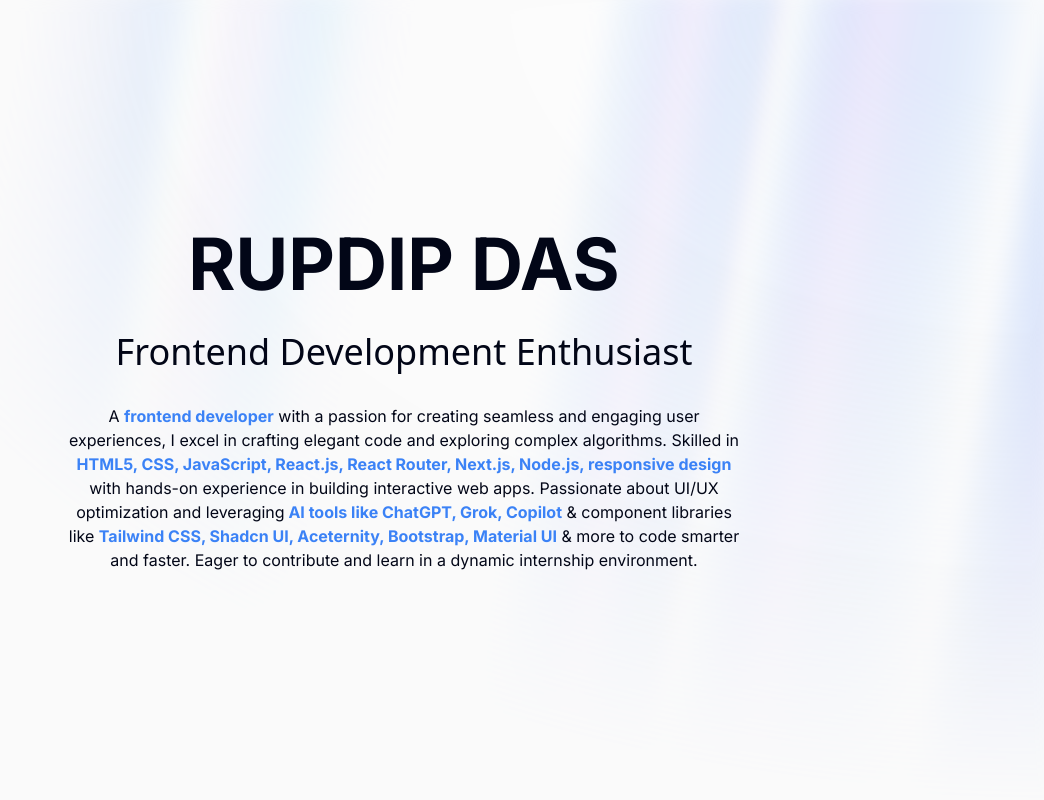
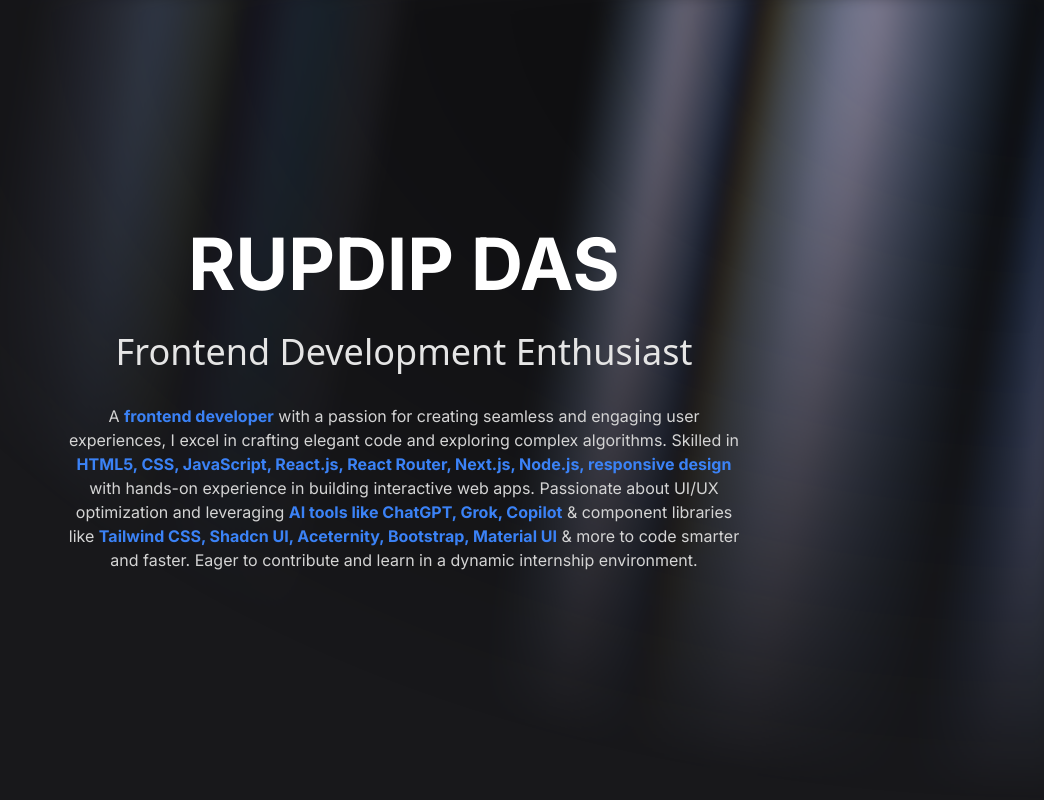
Before and after one commit to dasrupdip04/portfolio-rupdip, a Next.js app: page / in a window 1280 px wide. Shown: the top 800 px of the page, without its empty margins (236-1280 px from the left). Built offline with nearby package versions, Linux system fonts and the light colour scheme.

Commit message:
solved dark mode problem

```diff
--- a/src/app/comp/AuroraBackgroundDemo.tsx
+++ b/src/app/comp/AuroraBackgroundDemo.tsx
@@ -1,33 +1,40 @@
 "use client";
 
-import { motion } from "motion/react";
 import React from "react";
 import { AuroraBackground } from "@/components/ui/aurora-background";
 
 export function AuroraBackgroundDemo() {
   return (
-    <AuroraBackground >
-      <motion.div
-        initial={{ opacity: 0.0, y: 40 }}
-        whileInView={{ opacity: 1, y: 0 }}
-        transition={{
-          delay: 0.3,
-          duration: 0.8,
-          ease: "easeInOut",
-        }}
-        className="relative flex flex-col gap-4 items-center justify-center px-4"
-      >
-        <div className="text-3xl md:text-7xl font-bold dark:text-white text-center">
+    <AuroraBackground>
+      <div className="relative flex flex-col gap-4 items-center justify-center px-4">
+        <div className="text-3xl md:text-7xl font-bold text-white text-center">
           RUPDIP DAS
         </div>
-        <div className="font-extralight text-base md:text-4xl dark:text-neutral-200 py-4 font-sans">
+        <div className="font-extralight text-base md:text-4xl text-neutral-200 py-4 font-sans">
           Frontend Development Enthusiast
         </div>
-        <p className="text-center text-sm md:text-base dark:text-neutral-200 max-w-2xl">
-        A <span className="font-bold text-blue-500">frontend developer</span> with a passion for creating seamless and engaging user experiences, I excel in crafting elegant code and exploring complex algorithms. Skilled in <span className="font-bold text-blue-500">HTML5, CSS, JavaScript, React.js, React Router, Next.js, Node.js, responsive design</span> with hands-on experience in building interactive web apps. Passionate about UI/UX optimization and leveraging
-        <span className="font-bold text-blue-500"> AI tools like ChatGPT, Grok, Copilot</span> & component libraries like <span className="font-bold text-blue-500">Tailwind CSS, Shadcn UI, Aceternity, Bootstrap, Material UI</span> & more to code smarter and faster. Eager to contribute and learn in a dynamic internship environment.
+        <p className="text-center text-sm md:text-base text-neutral-300 max-w-2xl">
+          A <span className="font-bold text-blue-500">frontend developer</span>{" "}
+          with a passion for creating seamless and engaging user experiences, I
+          excel in crafting elegant code and exploring complex algorithms.
+          Skilled in{" "}
+          <span className="font-bold text-blue-500">
+            HTML5, CSS, JavaScript, React.js, React Router, Next.js, Node.js,
+            responsive design
+          </span>{" "}
+          with hands-on experience in building interactive web apps. Passionate
+          about UI/UX optimization and leveraging{" "}
+          <span className="font-bold text-blue-500">
+            AI tools like ChatGPT, Grok, Copilot
+          </span>{" "}
+          & component libraries like{" "}
+          <span className="font-bold text-blue-500">
+            Tailwind CSS, Shadcn UI, Aceternity, Bootstrap, Material UI
+          </span>{" "}
+          & more to code smarter and faster. Eager to contribute and learn in a
+          dynamic internship environment.
         </p>
-      </motion.div>
+      </div>
     </AuroraBackground>
   );
 }
--- a/src/app/comp/LampDemo.tsx
+++ b/src/app/comp/LampDemo.tsx
@@ -10,8 +10,8 @@
         initial={{ opacity: 0.5, y: 100 }}
         whileInView={{ opacity: 1, y: 0 }}
         transition={{
-          delay: 0.3,
-          duration: 0.8,
+          delay: 0.2,
+          duration: 0.6,
           ease: "easeInOut",
         }}
         className="mt-8 bg-gradient-to-br from-slate-300 to-slate-500 py-4 bg-clip-text text-center text-4xl font-medium tracking-tight text-transparent md:text-7xl"
--- a/src/components/ui/aurora-background.tsx
+++ b/src/components/ui/aurora-background.tsx
@@ -17,26 +17,22 @@
     <main>
       <div
         className={cn(
-          "relative flex flex-col  h-[100vh] items-center justify-center bg-zinc-50 dark:bg-zinc-900  text-slate-950 transition-bg",
+          "relative flex flex-col h-[100vh] items-center justify-center bg-zinc-900 text-white transition-bg",
           className
         )}
         {...props}
       >
         <div className="absolute inset-0 overflow-hidden">
           <div
-            //   I'm sorry but this is what peak developer performance looks like // trigger warning
             className={cn(
               `
-            [--white-gradient:repeating-linear-gradient(100deg,var(--white)_0%,var(--white)_7%,var(--transparent)_10%,var(--transparent)_12%,var(--white)_16%)]
             [--dark-gradient:repeating-linear-gradient(100deg,var(--black)_0%,var(--black)_7%,var(--transparent)_10%,var(--transparent)_12%,var(--black)_16%)]
             [--aurora:repeating-linear-gradient(100deg,var(--blue-500)_10%,var(--indigo-300)_15%,var(--blue-300)_20%,var(--violet-200)_25%,var(--blue-400)_30%)]
-            [background-image:var(--white-gradient),var(--aurora)]
-            dark:[background-image:var(--dark-gradient),var(--aurora)]
+            [background-image:var(--dark-gradient),var(--aurora)]
             [background-size:300%,_200%]
             [background-position:50%_50%,50%_50%]
-            filter blur-[10px] invert dark:invert-0
-            after:content-[""] after:absolute after:inset-0 after:[background-image:var(--white-gradient),var(--aurora)]
-            after:dark:[background-image:var(--dark-gradient),var(--aurora)]
+            filter blur-[10px] invert-0
+            after:content-[""] after:absolute after:inset-0 after:[background-image:var(--dark-gradient),var(--aurora)]
             after:[background-size:200%,_100%]
             after:animate-aurora after:[background-attachment:fixed] after:mix-blend-difference
             pointer-events-none
--- a/src/components/ui/tabs.tsx
+++ b/src/components/ui/tabs.tsx
@@ -62,13 +62,13 @@
                 layoutId="clickedbutton"
                 transition={{ type: "spring", bounce: 0.3, duration: 0.6 }}
                 className={cn(
-                  "absolute inset-0 bg-gray-200 dark:bg-zinc-700 rounded-full p-5 ",
+                  "absolute inset-0 bg-gray-500 dark:bg-zinc-700 rounded-full p-5 ",
                   activeTabClassName
                 )}
               />
             )}
 
-            <span className="relative block text-black dark:text-white">
+            <span className="relative block text-white dark:text-white">
               {tab.title}
             </span>
           </button>
```
